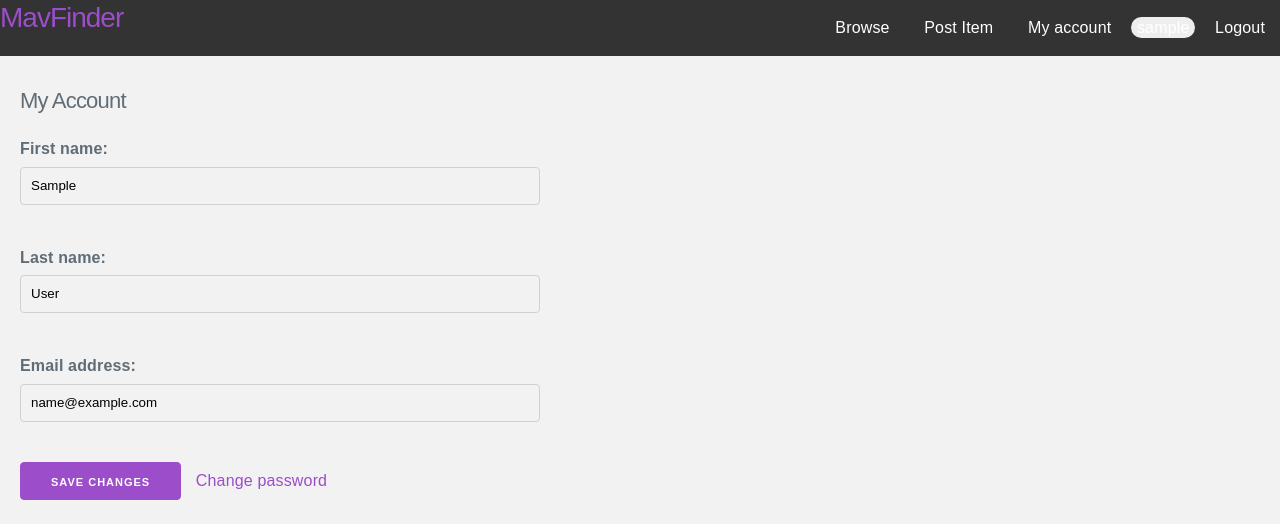
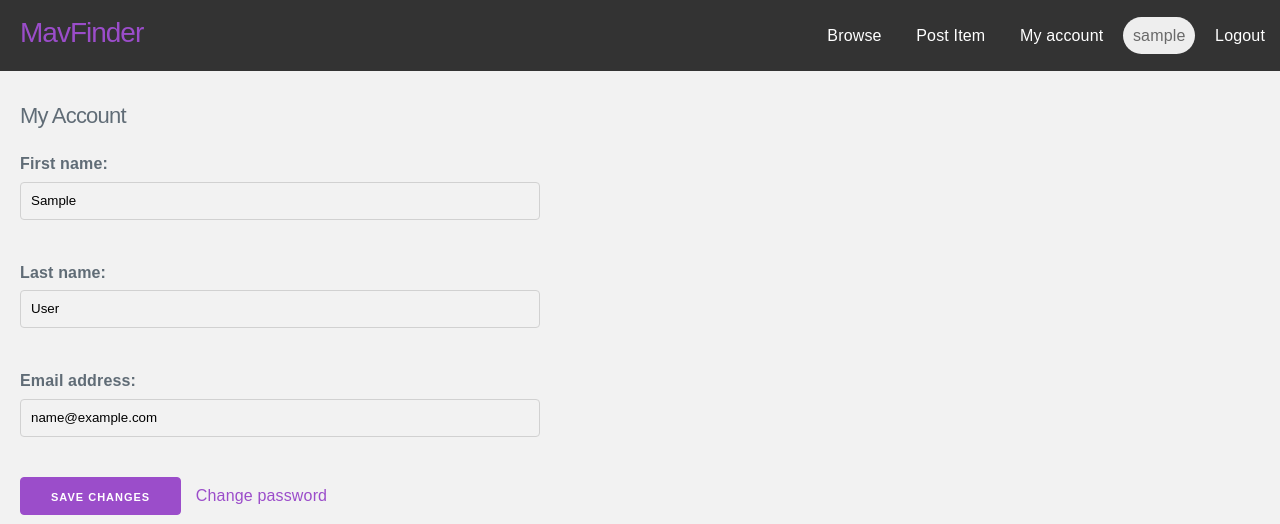
Before and after one commit to etjarman/ISQA3900_project, a Django app: page /account/ in a window 1280 px wide. Shown: the top 524 px of the page. Run offline with Django 5.2, Linux system fonts and the light colour scheme; the visitor is signed in with stand-in values (Sample User, id 1); data that the repository does not hold is empty.

Commit message:
Update styles.css

```diff
--- a/static/styles.css
+++ b/static/styles.css
@@ -20,6 +20,16 @@
     text-decoration: none;
 }
 
+h3 {
+    padding-left: 20px;
+    padding-top: 15px;
+}
+
+.pill {
+    color: dimgray;
+    padding: 10px;
+}
+
 section {
     padding: 20px;
 }
```
